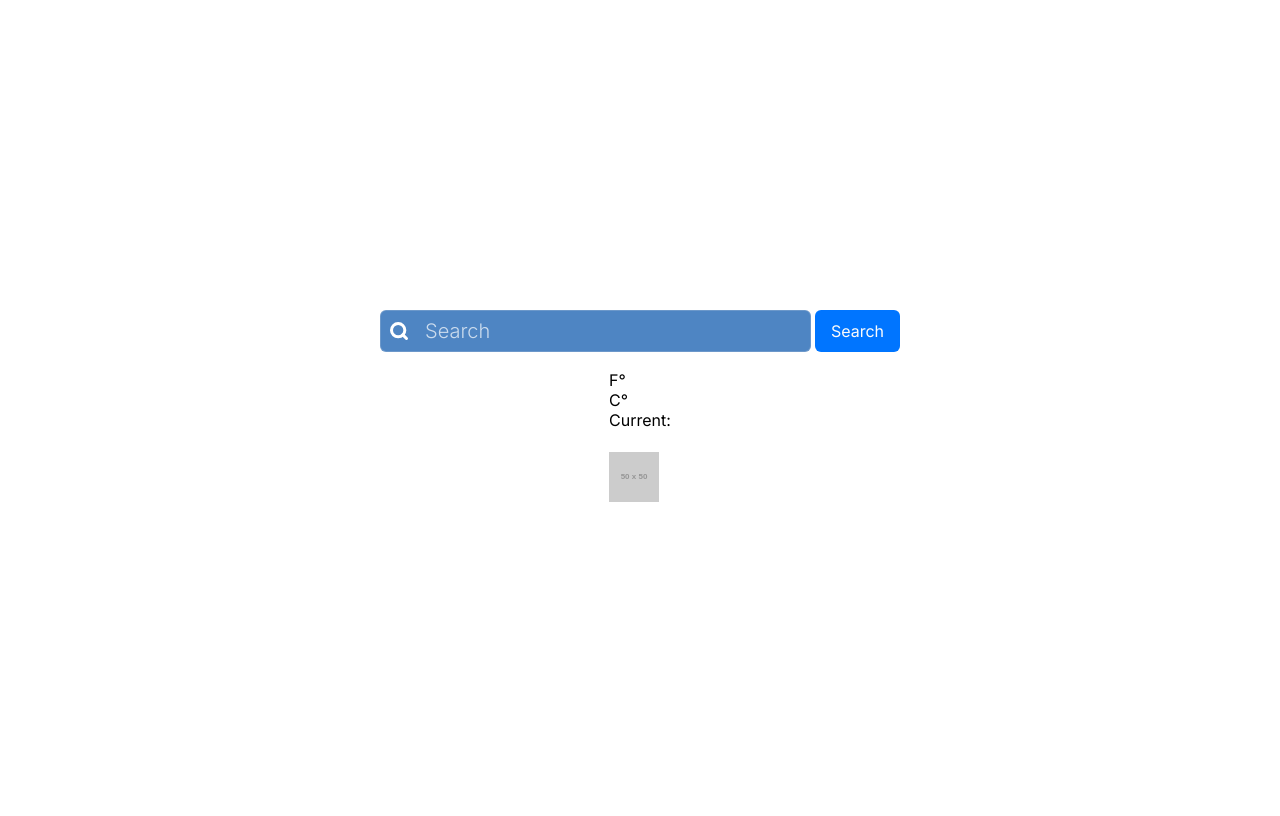
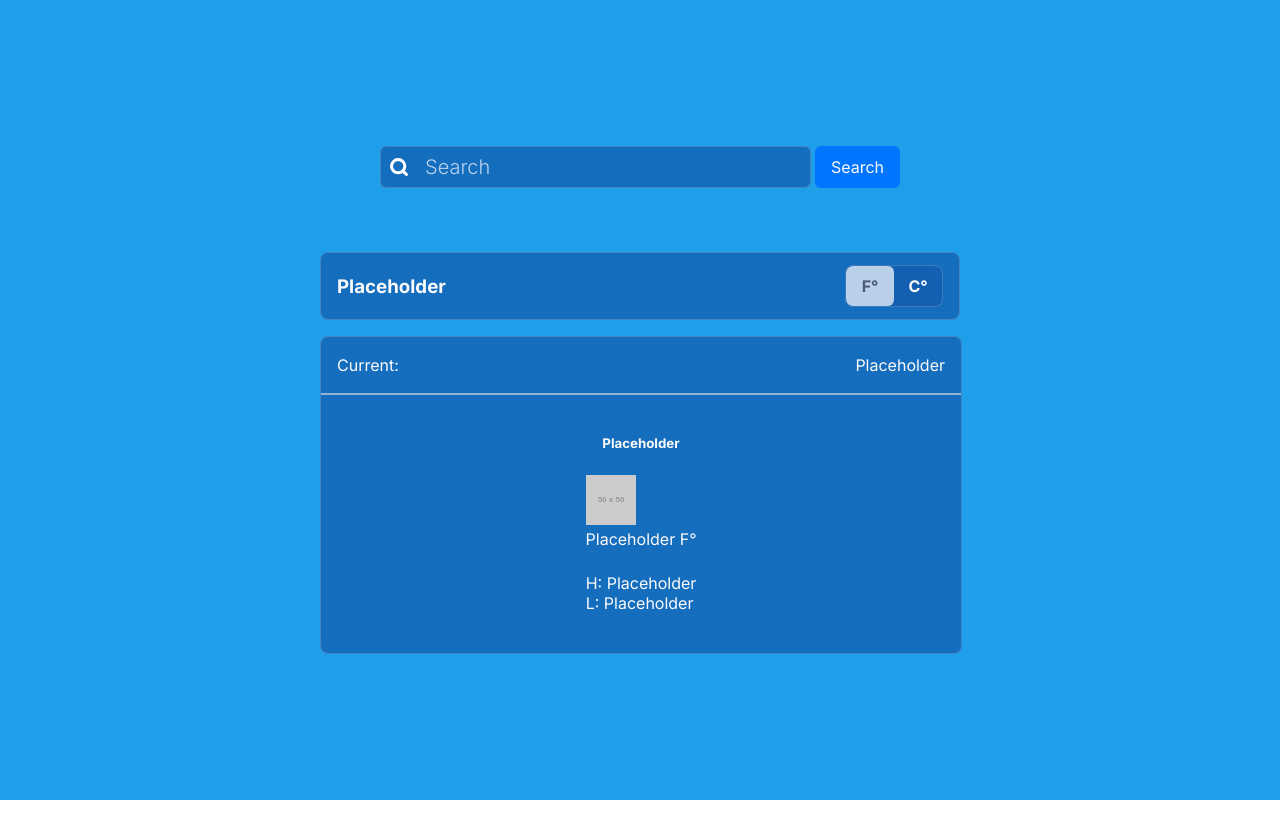
Before and after one commit to Ulrics/weather-site, a website built with webpack: page src/template.html in a window 1280 px wide. Built offline with nearby package versions, Linux system fonts and the light colour scheme; placeholder pictures from the web are drawn by us.

Commit message:
Html skeleton and CSS classes created to current-temp-info

```diff
--- a/src/index.js
+++ b/src/index.js
@@ -1,6 +1,7 @@
 import './stylesheet.css';
 
 let currentTempScale = "Fahrenheit";
+let currentTempScaleSymbol = "F°";
 
 async function getWeather(searchValue){
     const response = await fetch(`https://weather.visualcrossing.com/VisualCrossingWebServices/rest/services/timeline/${searchValue}?key=8F6YCX5MBXJUR2VB5VHLBQ8EV`);
@@ -24,9 +25,11 @@
 function switchScaleSystem(){
     if (currentTempScale === "Fahrenheit"){
         currentTempScale = "Celsius";
+        currentTempScaleSymbol = "C°";
     }
     else{
         currentTempScale = "Fahrenheit";
+        currentTempScaleSymbol = "F°"
     }
 }
 
--- a/src/stylesheet.css
+++ b/src/stylesheet.css
@@ -12,6 +12,8 @@
 
 body{
     font-family: 'Inter', 'Helvetica', sans-serif;
+    color: var(--white);
+    margin: 0px;
 }
 
 .main-container{
@@ -21,6 +23,9 @@
     justify-content: center;
     align-items: center;
     height: 100vh;
+    background-color: rgb(31, 158, 234);
+    padding: 32px;
+    gap: 64px;
 }
 
 form{
@@ -72,3 +77,97 @@
 input:focus{
     outline: none;
 }
+
+.info-container{
+    display: grid;
+    grid-template-columns: 1fr;
+    gap: 16px;
+    width: 100%;
+    max-width: 640px;
+}
+
+.location-container{
+    display: flex;
+    justify-content: space-between;
+    align-items: center;
+    padding: 12px 16px;
+    border: 1px solid var(--bdr-grey-light);
+    border-radius: 8px;
+    width: 100%;
+    box-sizing: border-box;
+    background-color: var(--blue-bg);
+    color: var(--white);
+}
+
+h3{
+    margin: 0px;
+}
+
+h5{
+    margin: 0px;
+}
+
+.temp-switch{
+    display: flex;
+    background-color: var(--blue-bg);
+    border-radius: 8px;
+    border: 1px solid var(--bdr-grey-light);
+    overflow: hidden;
+}
+
+.temp-switch:hover{
+    cursor: pointer;
+}
+
+.switch-selected,
+.switch-unselected{
+    padding: 8px;
+    height: 40px;
+    width: 48px;
+    box-sizing: border-box;
+    border-radius: 6px;
+    font: 700 1rem/1.5rem 'Inter';
+    text-align: center;
+}
+
+.switch-selected{
+    background-color: rgb(255, 255, 255, 0.7);
+    color: #4C5A77;
+}
+
+.current-temp-container{
+    display: flex;
+    flex-direction: column;
+    width: 100%;
+    background-color: var(--blue-bg);
+    border-radius: 8px;
+    border: 1px solid var(--bdr-grey-light);
+}
+
+.current-header{
+    display: flex;
+    justify-content: space-between;
+    align-items: center;
+    width: 100%;
+    padding: 16px;
+    box-sizing: border-box;
+}
+
+.divider{
+    border: 1px solid var(--bdr-grey);
+}
+
+.text-16px{
+    font: 400 1rem/1.5rem 'Inter';
+}
+
+.current-tempinfo-container{
+    width: 100%;
+    box-sizing: border-box;
+    display: flex;
+    flex-direction: column;
+    align-items: center;
+    justify-content: center;
+    gap: 24px;
+    padding: 40px;
+}
--- a/src/template.html
+++ b/src/template.html
@@ -10,13 +10,13 @@
         <form action="">
             <div class="search-bar">
                 <img src="./assets/search-icon.svg" alt="search icon">
-                <input type="text" class="search" placeholder="Search">
+                <input type="text" placeholder="Search">
             </div>
             <button class="primary-btn">Search</button>
         </form>
         <div class="info-container">
-            <div class="title-container">
-                <h3 id="location title"></h3>
+            <div class="location-container">
+                <h3 id="location title">Placeholder</h3>
                 <div class="temp-switch">
                     <div class="switch-selected" id="farenheit">F°</div>
                     <div class="switch-unselected" id="celsius">C°</div>
@@ -24,19 +24,19 @@
             </div>
             <div class="current-temp-container">
                 <div class="current-header">
-                    <div class="16px-text">Current:</div>
-                    <div class="16px-text" id="timestamp"></div>
+                    <div class="text-16px">Current:</div>
+                    <div class="text-16px" id="timestamp">Placeholder</div>
                 </div>
                 <div class="divider"></div>
                 <div class="current-tempinfo-container">
-                    <h5 class="current-condition"></h5>
+                    <h5 class="current-condition">Placeholder</h5>
                     <div class="current-temp-icon-container">
                         <img src="https://via.placeholder.com/50" class="current-temp-icon">
-                        <div class="current-temp-label"></div>
+                        <div class="current-temp-label">Placeholder F°</div>
                     </div>
                     <div class="high-low-container">
-                        <div class="20-medium" id="maxTemp"></div>
-                        <div class="20-medium" id="lowTemp"></div>
+                        <div class="20-medium" id="maxTemp">H: Placeholder</div>
+                        <div class="20-medium" id="lowTemp">L: Placeholder</div>
                     </div>
                 </div>
             </div>
```
